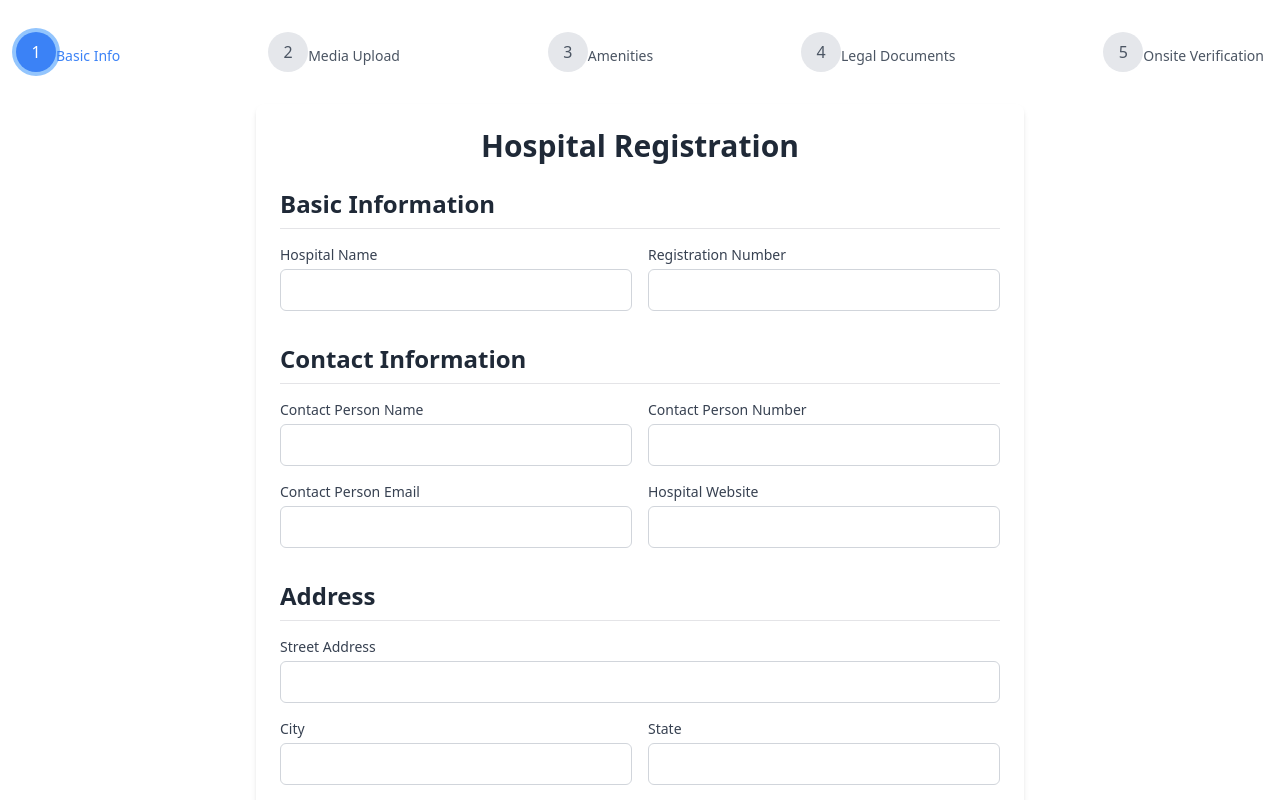
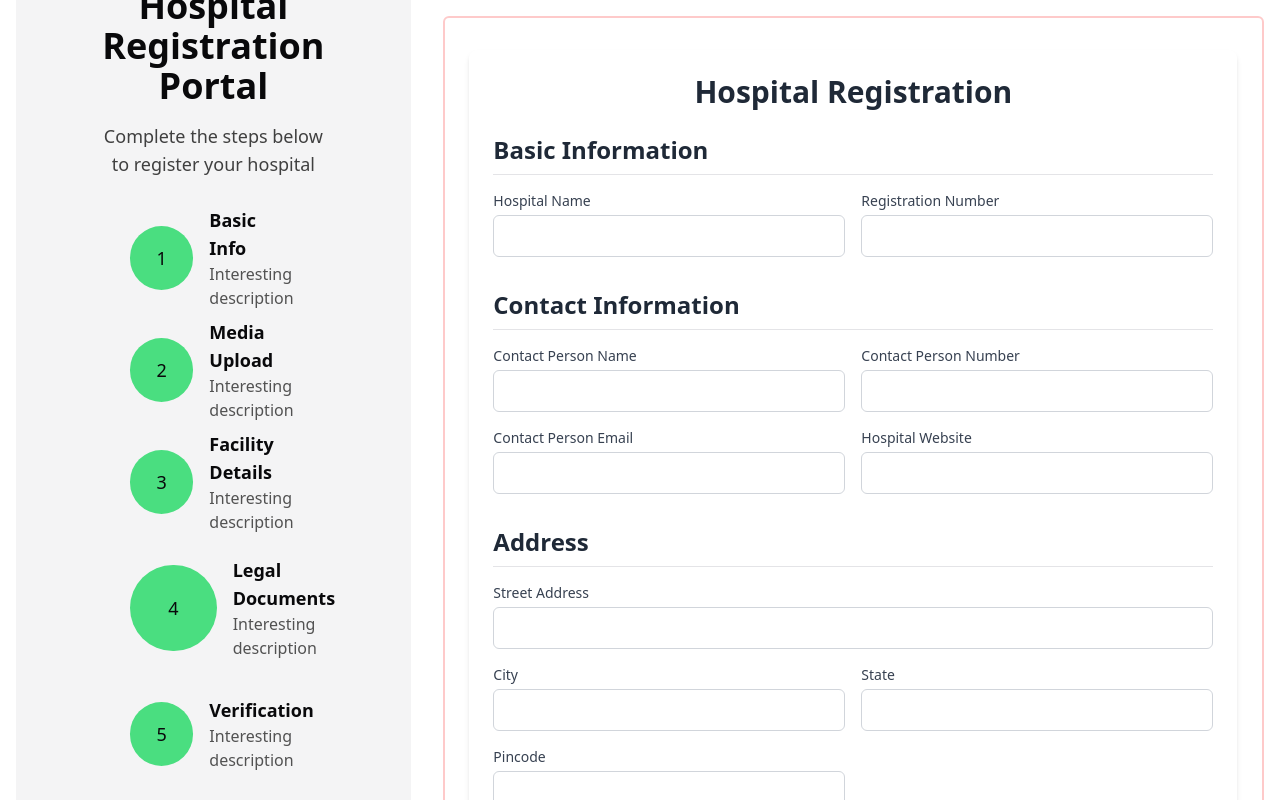
Before and after one commit to happylakhotia/medical_mice_destination, a Next.js app: page /test in a window 1280 px wide. Shown: the top 800 px of the page. Built offline with nearby package versions, Linux system fonts and the light colour scheme.

Commit message:
(feat): Added hospital directory, and HospitalSignUpPage

```diff
--- a/app/test/page.tsx
+++ b/app/test/page.tsx
@@ -1,139 +1,2 @@
-"use client"
-
-import BasicAminitiesComponent from "@/components/BasicAminitiesComponent";
-import BasicInfoComponent from "@/components/BasicInfoComponent";
-import { BasicMediaUploadComponent } from "@/components/BasicMediaComponent";
-import { LegalDocumentsComponent } from "@/components/LegalDocumentsComponent";
-import { LinearTimeline } from "@/components/LinearTimeLine";
-import { OnsiteVerificationComponent } from "@/components/OnsiteVerficationComponent";
-import { Hospital } from "@/services/types/hospital"
-import React, { useState } from "react"
-
-
-export default function HosptialRegistrationComponent() {
-	const [registrationStep, setRegistrationStep] = useState(0)
-	const [hospital, setHospital] = useState<Hospital>({
-		Doctors: [],
-    BasicInfo: {
-      HospitalName: "",
-      RegistrationNumber: "",
-      ContactInformation: {
-        ContactPersonName: "",
-        ContactNumber: "",
-        ContactEmail: "",
-      },
-      AddressInformation: {
-        StreetAddress: "",
-        City: "",
-        State: "",
-        PinCode: "",
-      },
-      OperatingHours: {
-        OpeningTime: "",
-        ClosingTime: "",
-      },
-    },
-    Media: {
-      FrontUrl: "",
-      ReceptionUrl: "",
-      OperationUrl: "",
-    },
-    Amenities: {
-      BedCapacity: {
-        GeneralWardBeds: 0,
-        PrivateRoomBeds: 0,
-        EmergencyBeds: 0,
-        IcuBeds: 0,
-      },
-      MedicalStaff: {
-        PermenantDoctors: 0,
-        VisitingConsultants: 0,
-        Nurses: 0,
-        SupportStaff: 0,
-      },
-      Facilities: {
-        EmergencyCare: false,
-        Laboratory: false,
-        Pharmacy: false,
-        Radiology: false,
-        OperationTheatre: false,
-        BloodBank: false,
-      },
-      Specialization: {
-        Cardiology: false,
-        Neurology: false,
-        OrthoPedics: false,
-        Pediatrics: false,
-        Gynecology: false,
-        Oncology: false,
-      },
-    },
-    LegalDocuments: {
-      HospitalRegistrationUrl: "",
-      MedicalLicense: "",
-      TaxRegistrationCertificate: "",
-    },
-    OnSiteVerification: {
-      PreferredDate: new Date(),
-      PreferredTime: "",
-      VerificationContact: {
-        Name: "",
-        Position: "",
-        PhoneNumber: "",
-        AlternatePhone: "",
-      },
-    },
-  })
-
-
-	function hospitalSetter(something : (prevState: Hospital) => Hospital) {
-		setHospital(something)
-	}
-
-	function registrationStepSetter(step: number){
-		setRegistrationStep(step)
-	}
-
-	function PrintState() {
-		console.log(hospital)
-	}
-
-  const steps = [
-    'Basic Info',
-    'Media Upload',
-    'Amenities',
-    'Legal Documents',
-    'Onsite Verification'
-  ]
-
-	const renderStep = () => {
-		switch(registrationStep) {
-			case 0:
-			return (
-				<BasicInfoComponent registrationStepSetter={registrationStepSetter} setHospital={hospitalSetter}></BasicInfoComponent>
-			)
-			case 1:
-				return <BasicMediaUploadComponent registrationStepSetter={registrationStepSetter} hospitalSetter={hospitalSetter}></BasicMediaUploadComponent>
-			case 2:
-				return <BasicAminitiesComponent registrationStepSetter={registrationStepSetter} hospitalSetter={hospitalSetter}></BasicAminitiesComponent>
-			case 3:
-				return <LegalDocumentsComponent registrationStepSetter={registrationStepSetter} hospitalSetter={hospitalSetter}></LegalDocumentsComponent>
-			case 4:
-				return <OnsiteVerificationComponent registrationStepSetter={registrationStepSetter} hospitalSetter={hospitalSetter}/>
-		}
-	}
-
-
-return (
-    <div className="container mx-auto px-4 py-8">
-      <LinearTimeline currentStep={registrationStep} steps={steps} />
-      <div>{renderStep()}</div>
-      <button
-        onClick={PrintState}
-        className="mt-4 px-4 py-2 bg-gray-200 text-gray-800 rounded hover:bg-gray-300 transition-colors"
-      >
-        Print State
-      </button>
-    </div>
-  )
-}
+import HospitalSignUpPage from "@/components/hospital/HospitalSignUpPage";
+export default HospitalSignUpPage
--- /dev/null
+++ b/components/hospital/HospitalSignUpPage.tsx
@@ -0,0 +1,106 @@
+"use client";
+
+import { Button } from "../ui/button";
+import { useState } from "react";
+import BasicInfoComponent from "../BasicInfoComponent";
+
+const steps = [
+  { id: 0, title: "Basic Info", description: "Interesting description" },
+  { id: 1, title: "Media Upload", description: "Interesting description" },
+  { id: 2, title: "Facility Details", description: "Interesting description" },
+  { id: 3, title: "Legal Documents", description: "Interesting description" },
+  { id: 4, title: "Verification", description: "Interesting description" },
+];
+
+function StepButton({ title, description, handleClick, stepNumber }) {
+  return (
+    <button
+      onClick={handleClick}
+      className="h-18 items-center gap-4 rounded-md border-2 flex border-transparent px-8 py-2 text-start text-lg focus:border-emerald-400"
+    >
+      <div className="flex aspect-square h-5/6 items-center justify-center rounded-full bg-green-400">
+        <div>{stepNumber}</div>
+      </div>
+      <div className="flex-1">
+        <div className="font-bold">{title}</div>
+        <div className="text-base text-neutral-600">{description}</div>
+      </div>
+    </button>
+  );
+}
+
+// Components for each step
+function BasicInfo() {
+  return <div>Basic Info Component</div>;
+}
+
+function MediaUpload() {
+  return <div>Media Upload Component</div>;
+}
+
+function FacilityDetails() {
+  return <div>Facility Details Component</div>;
+}
+
+function LegalDocuments() {
+  return <div>Legal Documents Component</div>;
+}
+
+function Verification() {
+  return <div>Verification Component</div>;
+}
+
+// Main Component
+export default function HospitalSignUpPage() {
+  const [selectedStep, setSelectedStep] = useState(0);
+
+  const renderForm = () => {
+    switch (selectedStep) {
+      case 0:
+        return <BasicInfoComponent />;
+      case 1:
+        return <MediaUpload />;
+      case 2:
+        return <FacilityDetails />;
+      case 3:
+        return <LegalDocuments />;
+      case 4:
+        return <Verification />;
+      default:
+        return <div>Select a step to continue</div>;
+    }
+  };
+
+  return (
+    <main className="flex min-h-screen">
+      <div className="sticky top-0 flex h-screen w-1/3 flex-col items-center justify-center bg-white p-4">
+        <section className="flex flex-1 flex-col items-center justify-center gap-8 rounded-md bg-zinc-100 px-20">
+          <div className="flex flex-col items-center justify-center gap-4 text-center">
+            <div className="text-4xl font-bold">
+              Welcome to Hospital Registration Portal
+            </div>
+            <div className="text-lg text-neutral-700">
+              Complete the steps below to register your hospital
+            </div>
+          </div>
+          <div className="flex flex-col gap-4 self-stretch">
+            {steps.map((step) => (
+              <StepButton
+                title={step.title}
+                description={step.description}
+                key={step.id}
+                handleClick={() => setSelectedStep(step.id)}
+                stepNumber={step.id + 1}
+              />
+            ))}
+          </div>
+          <Button className="h-10 w-2/6 text-base">Submit</Button>
+        </section>
+      </div>
+
+      <section className="m-4 flex-1 rounded-md border-2 border-red-200 bg-white">
+        {renderForm()}
+      </section>
+    </main>
+  );
+}
```
